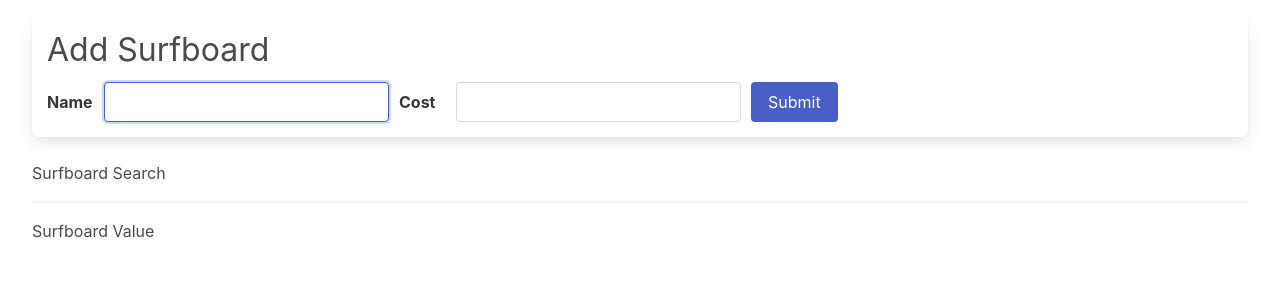
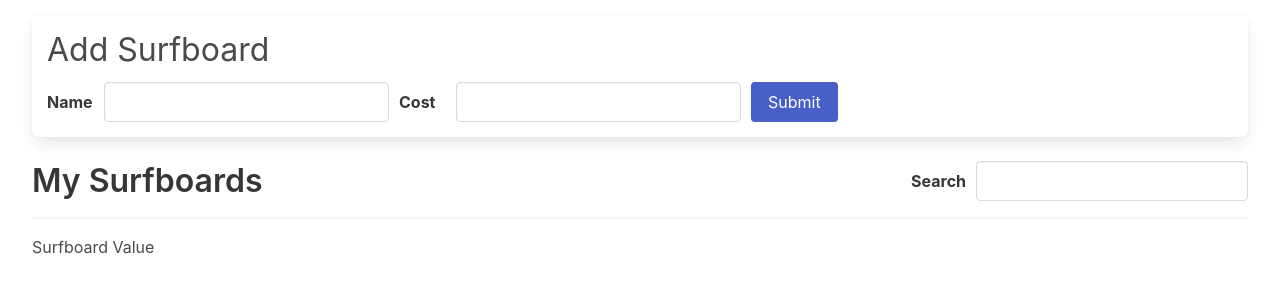
Before and after one commit to Dmitry1007/quiver, a React (Create React App) app: page / in a window 1280 px wide. Shown: the top 300 px of the page. Built offline with nearby package versions, Linux system fonts and the light colour scheme.

Commit message:
Add and style a surfboard search input

```diff
--- a/src/components/SurfboardForm.js
+++ b/src/components/SurfboardForm.js
@@ -31,7 +31,6 @@
           <div className="field">
             <label className="label">Name</label>
             <input
-              autoFocus
               className="input is-expanded"
               value={name}
               onChange={handleNameChange}
--- a/src/components/SurfboardSearch.js
+++ b/src/components/SurfboardSearch.js
@@ -1,5 +1,29 @@
+import { useSelector, useDispatch } from "react-redux";
+import { changeSearchTerm } from "../store";
+
 function SurfboardSearch() {
-  return <div>Surfboard Search</div>;
+  const dispatch = useDispatch();
+
+  const searchTerm = useSelector((state) => {
+    return state.surfboards.searchTerm;
+  });
+
+  const handleSearchTermChange = (event) => {
+    dispatch(changeSearchTerm(event.target.value));
+  };
+  return (
+    <div className="list-header">
+      <h3 className="title is-3">My Surfboards</h3>
+      <div className="search field is-horizontal">
+        <label className="label">Search</label>
+        <input
+          className="input"
+          value={searchTerm}
+          onChange={handleSearchTermChange}
+        />
+      </div>
+    </div>
+  );
 }
 
 export default SurfboardSearch;
```
